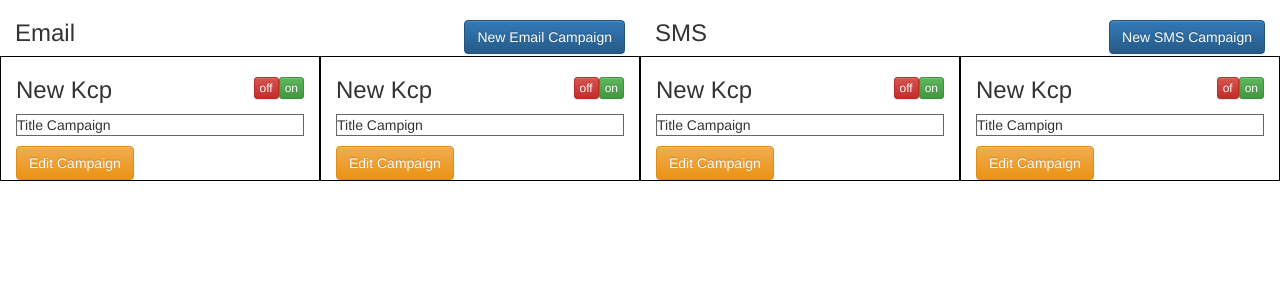
After one commit to huamgg/CI-Infusion, a CodeIgniter app: the page made by application/views/dashboardView.php in a window 1280 px wide. The commit adds this page. Shown: the top 300 px of the page. Run offline with CodeIgniter, Linux system fonts and the light colour scheme; some libraries are stand-ins or nearby versions.

Commit message:
commit first

```diff
--- a/application/config/config.php
+++ b/application/config/config.php
@@ -23,7 +23,7 @@ defined('BASEPATH') OR exit('No direct script access allowed');
 | a PHP script and you can easily do that on your own.
 |
 */
-$config['base_url'] = 'http://localhost/kioson/CI-infusion/';
+$config['base_url'] = 'http://localhost/CI-infusion/';
 
 /*
 |--------------------------------------------------------------------------
--- a/application/config/database.php
+++ b/application/config/database.php
@@ -78,7 +78,7 @@ $db['default'] = array(
 	'hostname' => 'localhost',
 	'username' => 'root',
 	'password' => '',
-	'database' => 'latihan_ci', //fill with thename at database
+	'database' => 'infusion_bersama', //fill with thename at database
 	'dbdriver' => 'mysqli',
 	'dbprefix' => '',
 	'pconnect' => FALSE,
--- a/application/config/routes.php
+++ b/application/config/routes.php
@@ -49,6 +49,6 @@ defined('BASEPATH') OR exit('No direct script access allowed');
 | Examples:	my-controller/index	-> my_controller/index
 |		my-controller/my-method	-> my_controller/my_method
 */
-$route['default_controller'] = 'welcome';
+$route['default_controller'] = 'authCont/login';
 $route['404_override'] = '';
 $route['translate_uri_dashes'] = FALSE;
--- a/application/controllers/userCont.php
+++ b/application/controllers/userCont.php
@@ -24,4 +24,9 @@ class userCont extends CI_Controller {
             $this->load->view('userpageView', 'refresh');
 
     }
+
+		public function dashboardview() {
+
+			$this->load->view('dashboardView');
+		}
 }
--- /dev/null
+++ b/application/views/dashboardView.php
@@ -0,0 +1,74 @@
+<style media="screen">
+
+
+.email-view
+{
+    border: 1px solid black;
+}
+
+.btn-status
+{
+    display: inline;
+    float: right;
+}
+
+.campaign-title
+{
+    border: 1px solid #666;
+}
+
+
+</style>
+
+
+<?php $this->load->view('header'); ?>
+
+
+<div class="container-fluid">
+            <div class="row">
+                <div class="col-md-6">
+                    <div class="row">
+                        <div class="col-md-12">
+                            <h3><button type="button" class="btn btn-status btn-primary">New Email Campaign</button>Email</h3>
+                        </div>
+                    </div>
+                </div>
+                <div class="col-md-6">
+                    <div class="row">
+                        <div class="col-md-12">
+                            <h3><button type="button" class="btn btn-status btn-primary">New SMS Campaign</button>SMS</h3>
+                        </div>
+                    </div>
+                </div>
+            </div>
+            <div class="row">
+                <div class="col-md-6">
+                    <div class="row">
+                        <div class="col-md-6 email-view">
+                            <h3><button type="button" class="btn btn-status btn-xs btn-success">on</button><button type="button" class="btn btn-status btn-xs btn-danger">off</button>New Kcp</h3>
+                            <p class="campaign-title">Title Campaign</p>
+                            <button type="button" class="btn btn-warning">Edit Campaign</button>
+                        </div>
+                        <div class="col-md-6 email-view">
+                            <h3><button type="button" class="btn btn-status btn-xs btn-success">on</button><button type="button" class="btn btn-status btn-xs btn-danger">off</button>New Kcp</h3>
+                            <p class="campaign-title">Title Campign</p>
+                            <button type="button" class="btn btn-warning">Edit Campaign</button>
+                        </div>
+                    </div>
+                </div>
+                <div class="col-md-6">
+                    <div class="row">
+                        <div class="col-md-6 email-view">
+                            <h3><button type="button" class="btn btn-status btn-xs btn-success">on</button><button type="button" class="btn btn-status btn-xs btn-danger">off</button>New Kcp</h3>
+                            <p class="campaign-title">Title Campaign</p>
+                            <button type="button" class="btn btn-warning">Edit Campaign</button>
+                        </div>
+                        <div class="col-md-6 email-view">
+                            <h3><button type="button" class="btn btn-status btn-xs btn-success">on</button><button type="button" class="btn btn-status btn-xs btn-danger">of</button>New Kcp</h3>
+                            <p class="campaign-title">Title Campign</p>
+                            <button type="button" class="btn btn-warning">Edit Campaign</button>
+                        </div>
+                    </div>
+                </div>
+            </div>
+        </div>
--- a/application/views/header.php
+++ b/application/views/header.php
@@ -9,6 +9,14 @@
 
     <!-- Bootstrap -->
     <link href="<?php echo base_url(); ?>assets/bootstrap/css/bootstrap.min.css" rel="stylesheet">
+    <!-- Latest compiled and minified CSS -->
+    <link rel="stylesheet" href="https://maxcdn.bootstrapcdn.com/bootstrap/3.3.7/css/bootstrap.min.css" integrity="sha384-BVYiiSIFeK1dGmJRAkycuHAHRg32OmUcww7on3RYdg4Va+PmSTsz/K68vbdEjh4u" crossorigin="anonymous">
+
+    <!-- Optional theme -->
+    <link rel="stylesheet" href="https://maxcdn.bootstrapcdn.com/bootstrap/3.3.7/css/bootstrap-theme.min.css" integrity="sha384-rHyoN1iRsVXV4nD0JutlnGaslCJuC7uwjduW9SVrLvRYooPp2bWYgmgJQIXwl/Sp" crossorigin="anonymous">
+
+    <!-- Latest compiled and minified JavaScript -->
+    <script src="https://maxcdn.bootstrapcdn.com/bootstrap/3.3.7/js/bootstrap.min.js" integrity="sha384-Tc5IQib027qvyjSMfHjOMaLkfuWVxZxUPnCJA7l2mCWNIpG9mGCD8wGNIcPD7Txa" crossorigin="anonymous"></script>
 
     <!-- HTML5 shim and Respond.js for IE8 support of HTML5 elements and media queries -->
     <!-- WARNING: Respond.js doesn't work if you view the page via file:// -->
```
